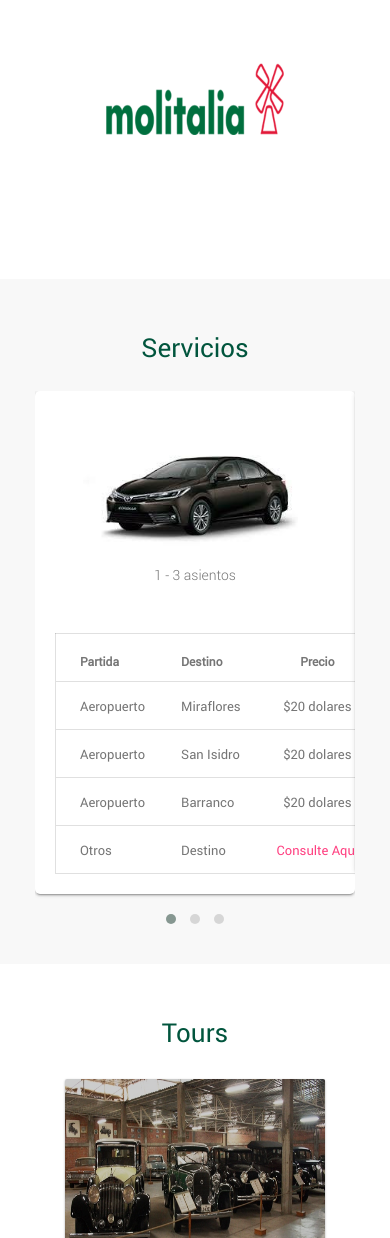
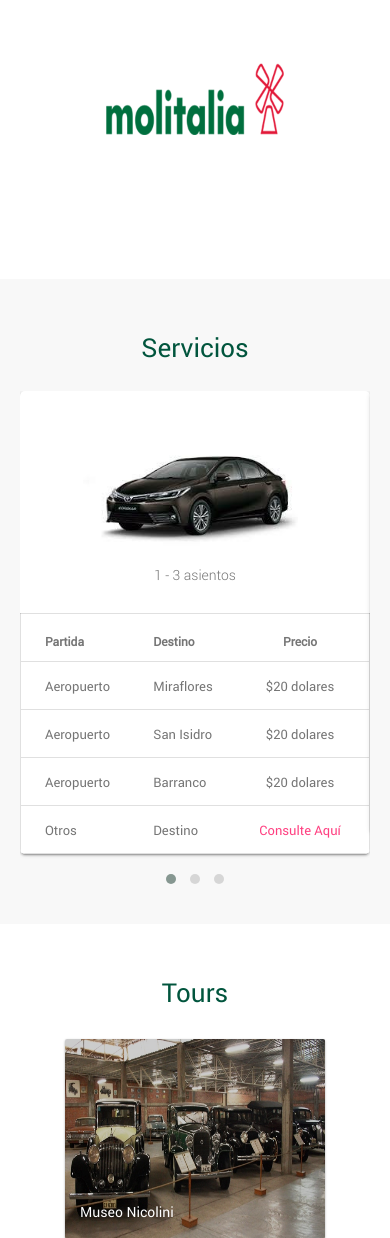
Before and after one commit to joseminaya15/transportesRosenverg, a CodeIgniter app: page /transportesRosenverg/ in a window 390 px wide. Shown: the part 1999-3237 px from the top of the page. Run offline with CodeIgniter, Linux system fonts and the light colour scheme; some libraries are stand-ins or nearby versions; some web fonts are replaced.

Commit message:
index.css

```diff
--- a/public/css/index.css
+++ b/public/css/index.css
@@ -1153,6 +1153,12 @@ header.dtp-header .dtp-actual-year {
         font-size: 32px;
         line-height: 38px;
     }
+    .section.background-grey{
+        padding: 30px 5px;
+    }
+    .mdl-card-servicios .mdl-card__supporting-text{
+        padding: 0;
+    }
     footer{
         text-align: center;
     }
```
